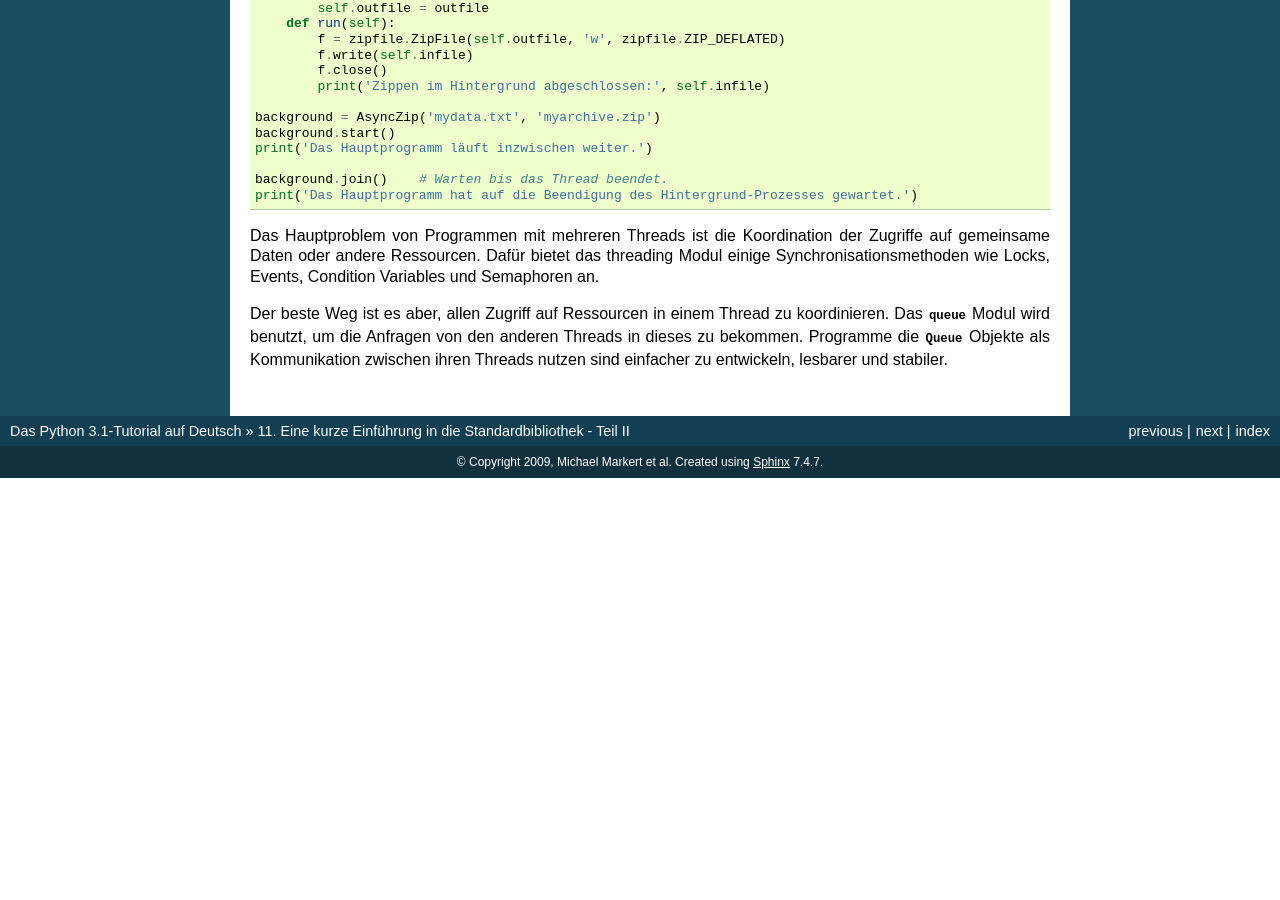
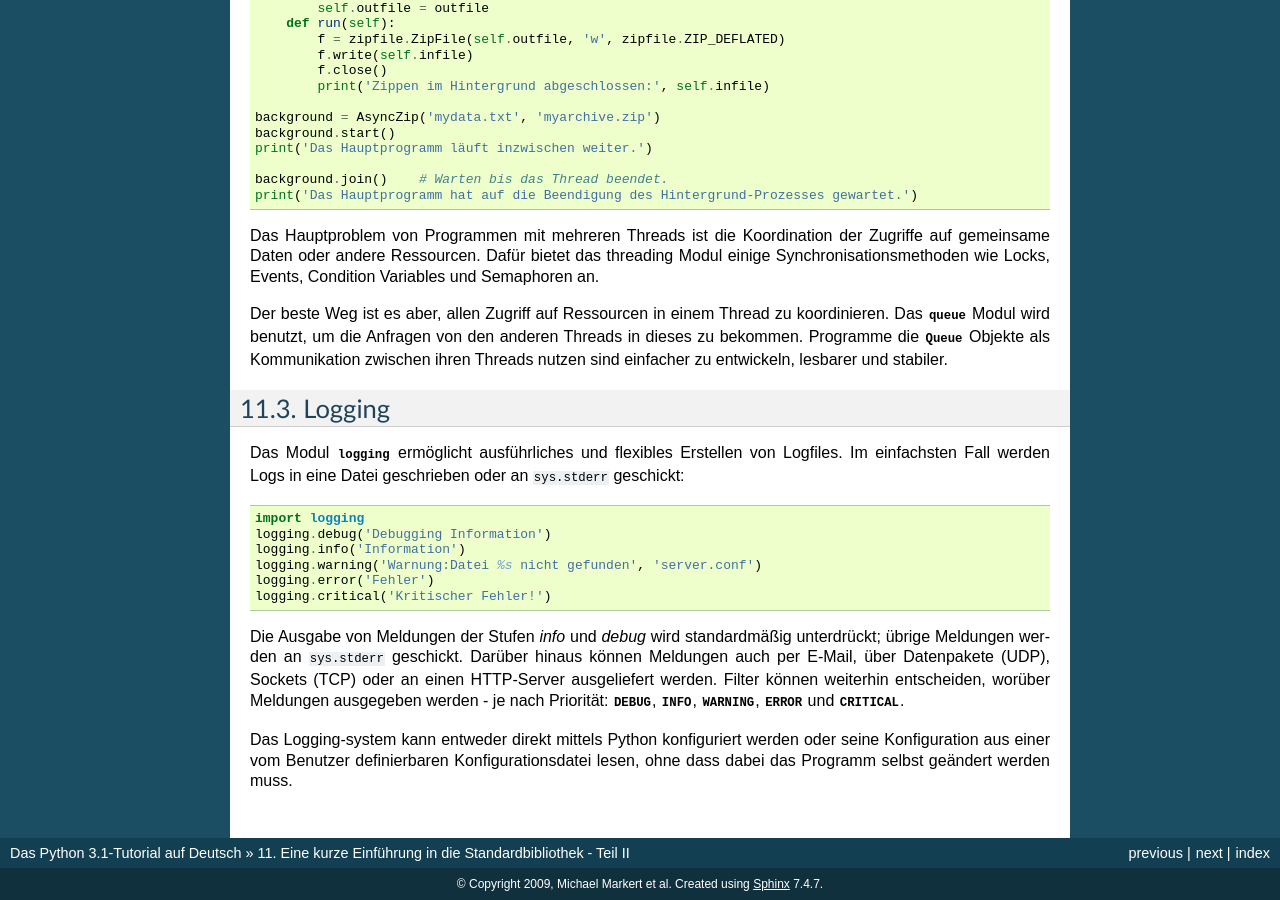
Before and after one commit to cofi/py-tutorial-de, a Sphinx documentation site: the page built from source/stdlib2.rst, in a window 1280 px wide and 900 px high, scrolled down 1525 px. Built offline with Sphinx 7.4.7, drawn with Linux system fonts in a browser that asks for light colours; before the commit the page ends 2003 px from its top, so only the background shows below that.

Commit message:
Translated section 11.5 (Logging), Issue #83

```diff
--- a/source/stdlib2.rst
+++ b/source/stdlib2.rst
@@ -114,3 +114,32 @@ koordinieren. Das :mod:`queue` Modul wird benutzt, um die Anfragen von den
 anderen Threads in dieses zu bekommen.  Programme die :class:`Queue` Objekte
 als Kommunikation zwischen ihren Threads nutzen sind einfacher zu entwickeln,
 lesbarer und stabiler.
+
+.. _tut-logging:
+
+Logging
+=======
+
+Das Modul :mod:`logging` ermöglicht ausführliches und flexibles
+Erstellen von Logfiles. Im einfachsten Fall werden Logs in eine Datei
+geschrieben oder an ``sys.stderr`` geschickt::
+
+   import logging
+   logging.debug('Debugging Information')
+   logging.info('Information')
+   logging.warning('Warnung:Datei %s nicht gefunden', 'server.conf')
+   logging.error('Fehler')
+   logging.critical('Kritischer Fehler!')
+
+Die Ausgabe von Meldungen der Stufen *info* und *debug* wird
+standardmäßig unterdrückt; übrige Meldungen werden an ``sys.stderr``
+geschickt. Darüber hinaus können Meldungen auch per E-Mail, über
+Datenpakete (UDP), Sockets (TCP) oder an einen HTTP-Server
+ausgeliefert werden. Filter können weiterhin entscheiden, worüber
+Meldungen ausgegeben werden - je nach Priorität: :const:`DEBUG`,
+:const:`INFO`, :const:`WARNING`, :const:`ERROR` und :const:`CRITICAL`.
+
+Das Logging-system kann entweder direkt mittels Python konfiguriert
+werden oder seine Konfiguration aus einer vom Benutzer definierbaren
+Konfigurationsdatei lesen, ohne dass dabei das Programm selbst
+geändert werden muss.
```
